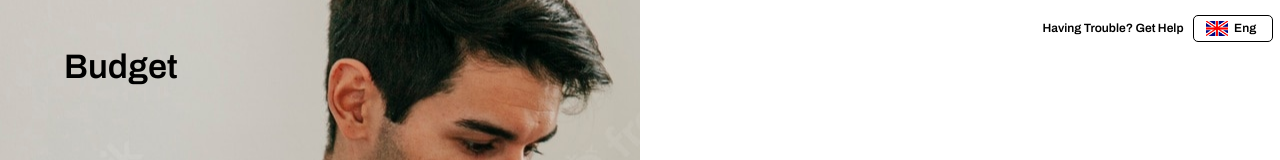
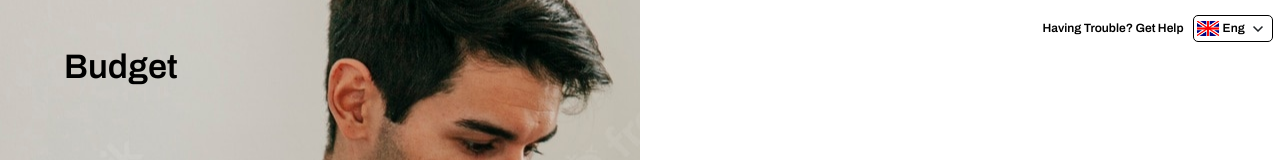
Before and after one commit to jb-abhi/Budget, an Angular app in the folder Frontend/: page / in a window 1280 px wide. Shown: the top 160 px of the page. Built offline with nearby package versions, Linux system fonts and the light colour scheme.

Commit message:
login created

```diff
--- a/Frontend/src/app/login/login.component.html
+++ b/Frontend/src/app/login/login.component.html
@@ -10,9 +10,12 @@
       <section class="login-container-right">
         <div class="top d-flex align-items-center justify-content-end pt-4">
           <div class="title-top">Having Trouble? Get Help</div>
-          <div class="frame-box">
+          <div
+            class="frame-box d-flex align-items-center justify-content-center"
+          >
+            <img class="flag" src="assets/british.jpg" alt="" />
             <p class="content">Eng</p>
-            <img class="flag" src="assets/british.jpg" alt="" />
+            <p class="material-symbols-outlined">expand_more</p>
           </div>
         </div>
         <div class="login-container col-md-8 col-lg-6">
--- a/Frontend/src/app/login/login.component.scss
+++ b/Frontend/src/app/login/login.component.scss
@@ -55,15 +55,14 @@
         color: #000000;
       }
       .frame-box {
-        box-sizing: border-box;
+        // box-sizing: border-box;
 
         /* Auto layout */
 
-        display: flex;
-        flex-direction: row;
-        align-items: center;
-        padding: 4px 12px;
-        gap: 6px;
+        // display: flex;
+        // align-items: center;
+        // padding: 4px 12px;
+        gap: 3px;
 
         // position: absolute;
         width: 80px;
@@ -73,10 +72,16 @@
 
         border: 1px solid #000000;
         border-radius: 5px;
+
+        .material-symbols-outlined {
+          font-size: 20px;
+          padding-top: 10px;
+        }
         .content {
           /* Eng */
-          margin-bottom: 0rem;
-          width: 23px;
+          // margin-bottom: 0rem;
+          // width: 23px;
+          padding-top: 5px;
           height: 19px;
 
           font-family: "Archivo";
@@ -93,7 +98,6 @@
           /* Inside auto layout */
 
           flex: none;
-          order: 1;
           flex-grow: 0;
         }
 
--- a/Frontend/src/index.html
+++ b/Frontend/src/index.html
@@ -18,6 +18,10 @@
       href="https://fonts.googleapis.com/css2?family=Archivo:wght@600&display=swap"
       rel="stylesheet"
     />
+    <link
+      rel="stylesheet"
+      href="https://fonts.googleapis.com/css2?family=Material+Symbols+Outlined:opsz,wght,FILL,GRAD@48,400,0,0"
+    />
   </head>
   <body>
     <app-root></app-root>
```
